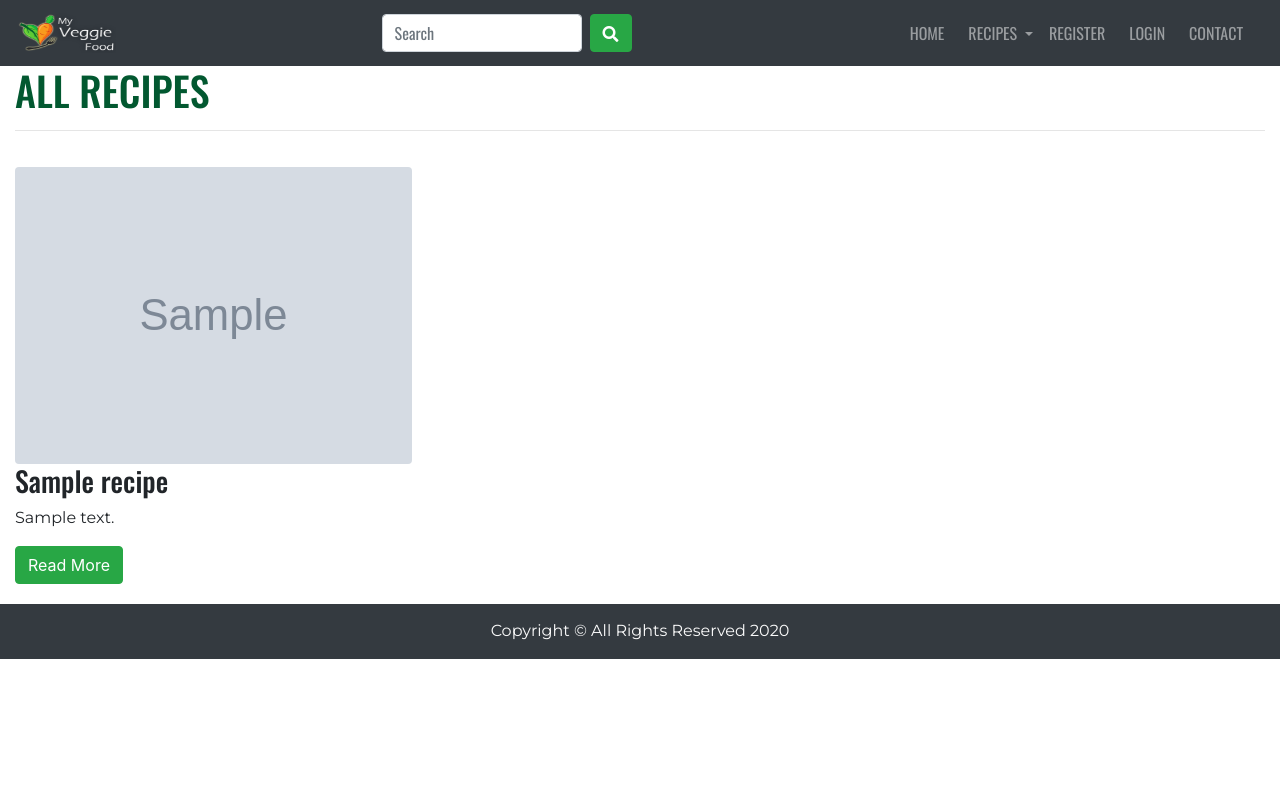
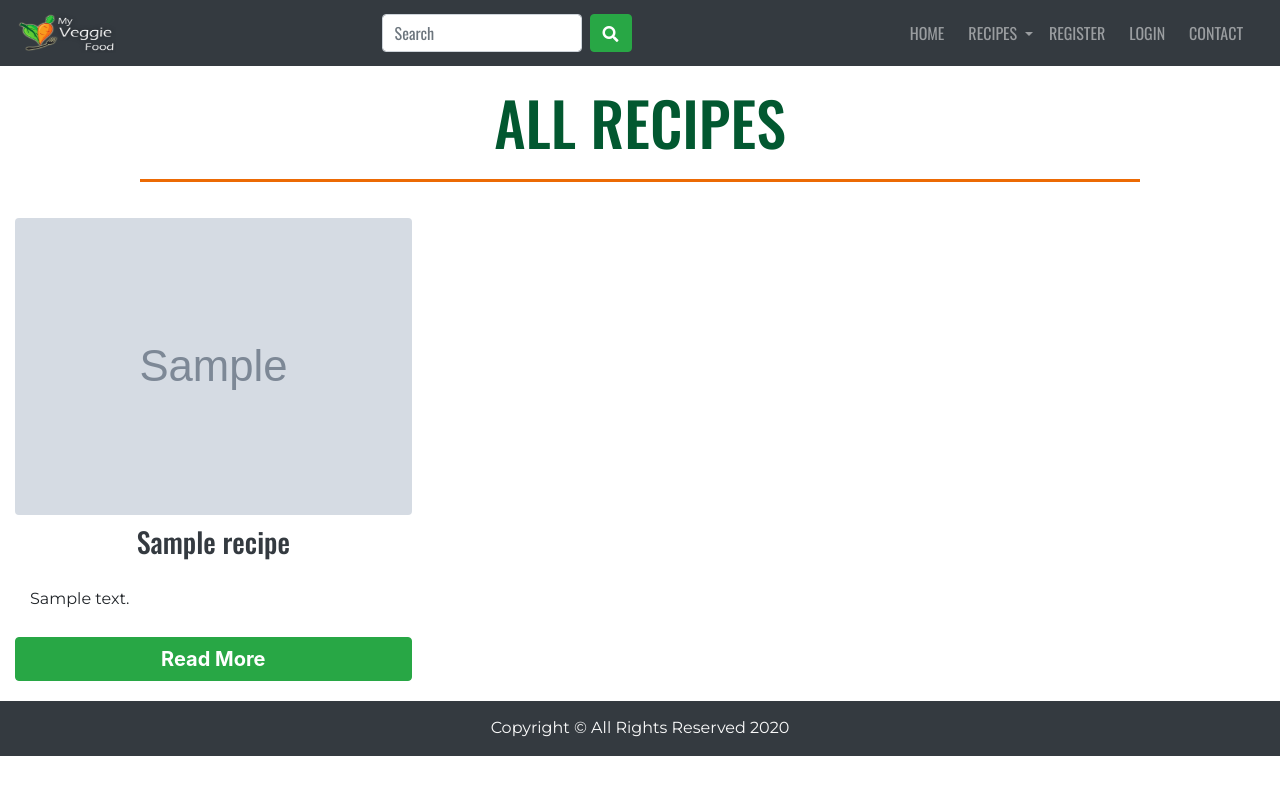
Before and after one commit to Code-Institute-Submissions/3rd-milestone-project-my-veggie-food, a Flask app: page /recipes/all in a window 1280 px wide. Run offline with Flask 2, Linux system fonts and the light colour scheme; grey boxes marked "Sample" are stand-in pictures; a database or web service that is not in the repository returns one stand-in record (values such as "Sample title"); some libraries are stand-ins or nearby versions.

Commit message:
Added css style to recipe.html

```diff
--- a/static/css/style.css
+++ b/static/css/style.css
@@ -24,6 +24,11 @@ h1 {
 
 .required-symbol {
     color: #ab0d0d;
+}
+
+.form-control:focus {
+    border-color: #83A153!important;
+    box-shadow: 0 0 0 0.2rem rgba(40, 167, 69, 0.25)!important;
 }
 
 /*--------------------------------------------Navbar*/
@@ -132,6 +137,123 @@ footer {
 .social-media-icons li a i:hover,
 .social-media-icons li a i:focus {
     color: #ff9901;
+}
+
+/*--------------------------------------------Recipes Page*/
+
+.message-error {
+    font-size: 30px;
+    padding: 30px 0;
+}
+
+#recipe-container h1 {
+    text-align: center;
+    font-size: 60px;
+    padding-top: 20px;
+    padding-bottom: 5px;
+}
+
+#recipe-container hr {
+    width: 80%;
+    height: 3px;
+    border: 0;
+    background-color: #ec6a04;
+}
+
+#recipe-container .card-body h3 {
+    text-align: center;
+    color: #343a40;
+    padding: 10px 0;
+}
+
+#recipe-container .card-body p {
+    text-align: justify;
+    padding: 10px 15px;
+}
+
+#recipe-container .card-body a {
+    font-weight: bold;
+    font-size: 20px;
+    display: block;
+    margin: 0 auto;
+}
+
+/*--------------------------------------------Recipe Page*/
+/* Here is the css style shown for each recipe */
+
+#each-recipe-container {
+    padding: 20px 15px;
+}
+
+#each-recipe-container h2 {
+    text-align: center;
+    padding: 15px 0;
+    font-size: 50px;
+    color: #025830;
+    text-transform: uppercase;
+}
+
+#each-recipe-container img {
+    margin-left: auto;
+    margin-right: auto;
+    display: block;
+    max-width: 60vw;
+}
+
+#each-recipe-container h3 {
+    color: #3e423e;
+    text-align: center;
+    padding: 20px 0;
+    font-style: italic;
+    font-weight: 300;
+}
+
+.recipe-information {
+    text-align: center;
+    background-color: #f4ffe2;
+}
+
+.recipe-information h6 {
+    padding-top: 15px;
+}
+
+#ingredients-container,
+#instructions-container {
+    padding: 30px 20px;
+}
+
+#ingredients-container h4,
+#instructions-container h4 {
+    padding-bottom: 15px;
+    color: #4f7512;
+}
+
+#instructions-container ul {
+    text-align: justify;
+}
+
+#ingredients-container i {
+    color: #ab0d0d;
+}
+
+#instructions-container i {
+    color: darkgreen;
+}
+
+#tips-container {
+    background-color: #dedede;
+    padding: 30px 20px;
+}
+
+#tips-container h4 {
+    padding-bottom: 15px;
+    color: #333533;
+}
+
+#tips-container p {
+    font-style: italic;
+    font-weight: 500;
+    text-align: justify;
 }
 
 /* ----------------------------------------Register and Login*/
```
Also changed, not shown: templates/recipe.html (+15 -15 lines).
